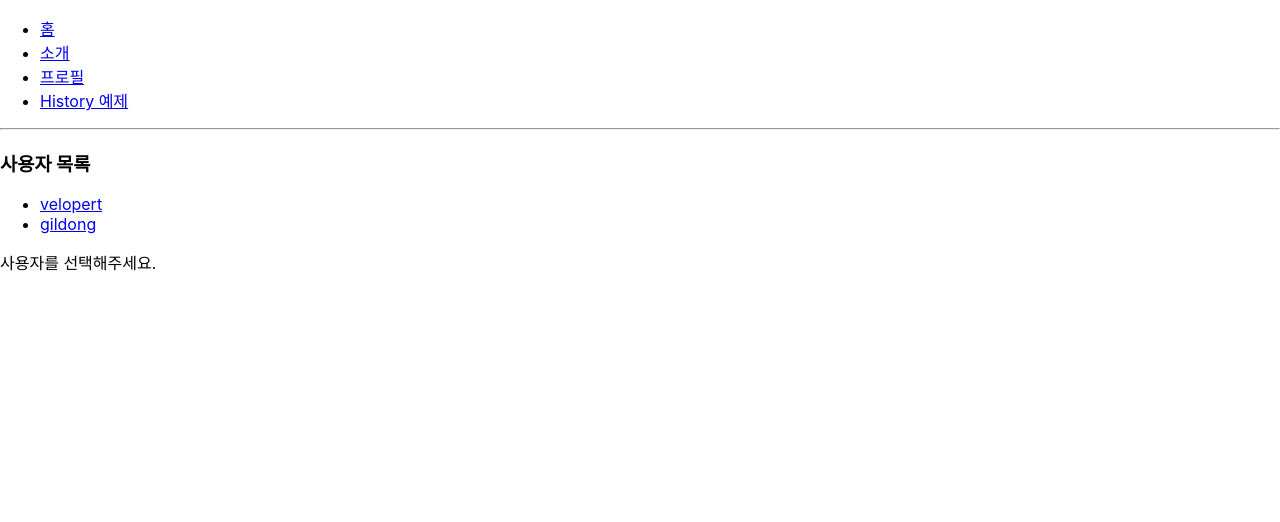
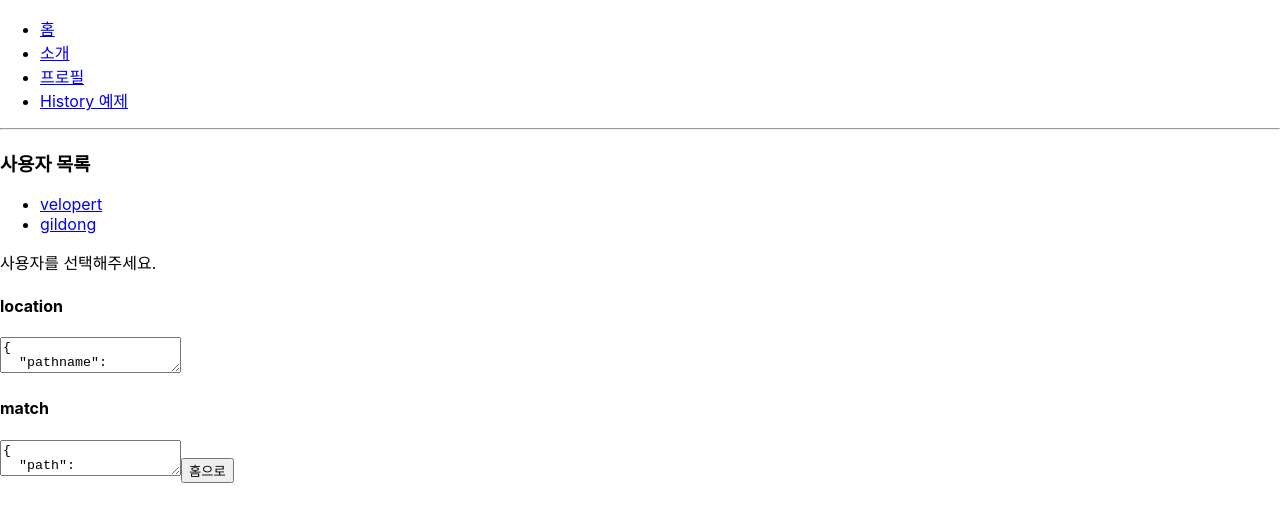
Before and after one commit to sungjaeahn-kopo/react-router, a React (Create React App) app: page /profiles in a window 1280 px wide. Shown: the top 522 px of the page. Built offline with nearby package versions, Linux system fonts and the light colour scheme.

Commit message:
WithRouter

```diff
--- a/src/Profile.js
+++ b/src/Profile.js
@@ -1,4 +1,5 @@
 import React from "react";
+import WithRouterSample from "./WithRouterSample";
 
 const data = {
   velopert: {
@@ -23,6 +24,7 @@
         {username}({profile.name})
       </h3>
       <p>{profile.description}</p>
+      <WithRouterSample />
     </div>
   );
 };
--- a/src/Profiles.js
+++ b/src/Profiles.js
@@ -1,6 +1,7 @@
 import React from "react";
 import { Link, Route } from "react-router-dom";
 import Profile from "./Profile";
+import WithRouterSample from "./WithRouterSample";
 
 const Profiles = () => {
   return (
@@ -21,6 +22,7 @@
         render={() => <div>사용자를 선택해주세요.</div>}
       />
       <Route path="/profiles/:username" component={Profile} />
+      <WithRouterSample />
     </div>
   );
 };
--- /dev/null
+++ b/src/WithRouterSample.js
@@ -0,0 +1,24 @@
+import React from "react";
+import { withRouter } from "react-router-dom";
+
+const WithRouterSample = ({ location, match, history }) => {
+  return (
+    <div>
+      <h4>location</h4>
+      <textarea
+        value={JSON.stringify(location, null, 2)}
+        row={7}
+        readOnly={true}
+      />
+      <h4>match</h4>
+      <textarea
+        value={JSON.stringify(match, null, 2)}
+        row={7}
+        readOnly={true}
+      />
+      <button onClick={() => history.push("/")}>홈으로</button>
+    </div>
+  );
+};
+
+export default withRouter(WithRouterSample);
```
